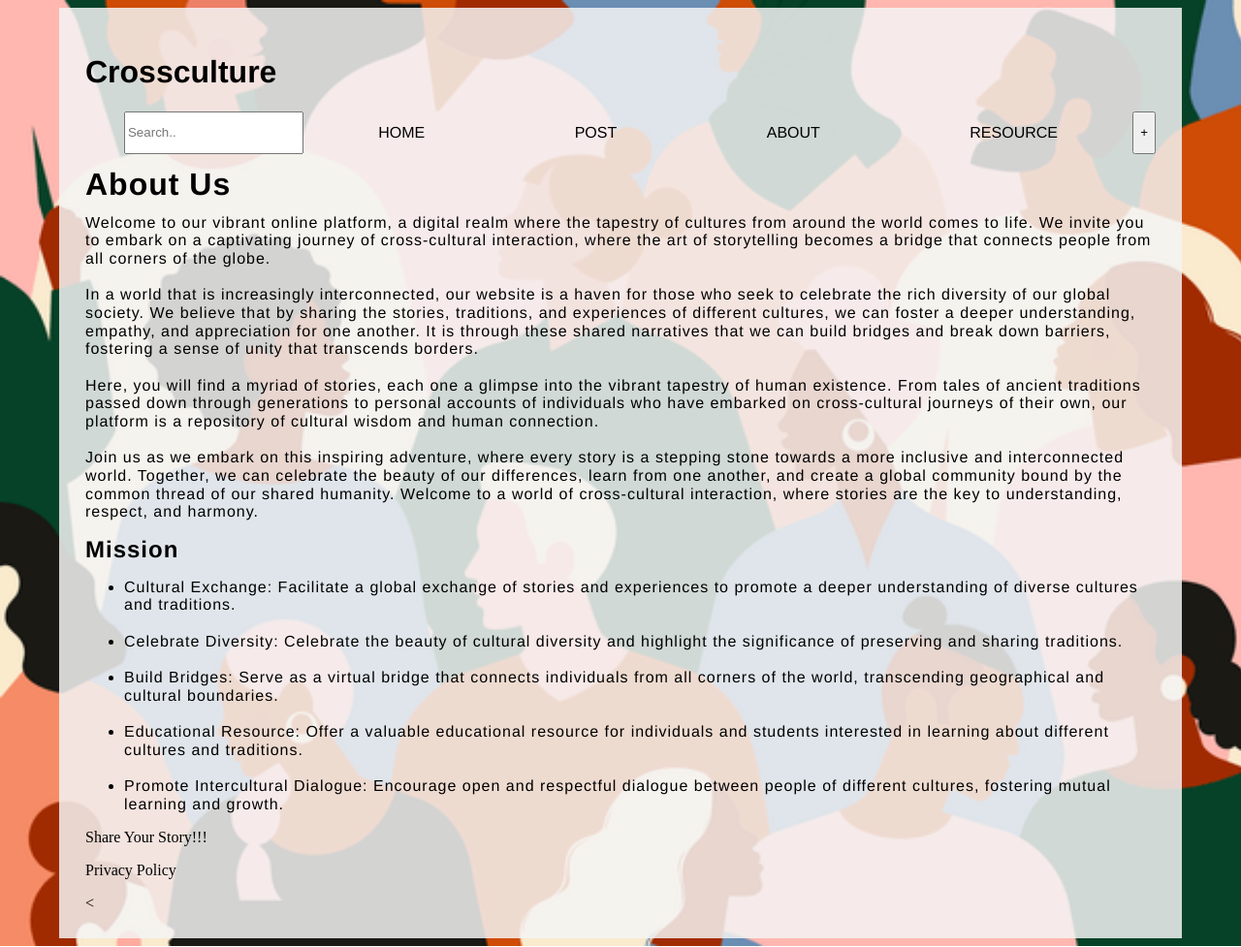
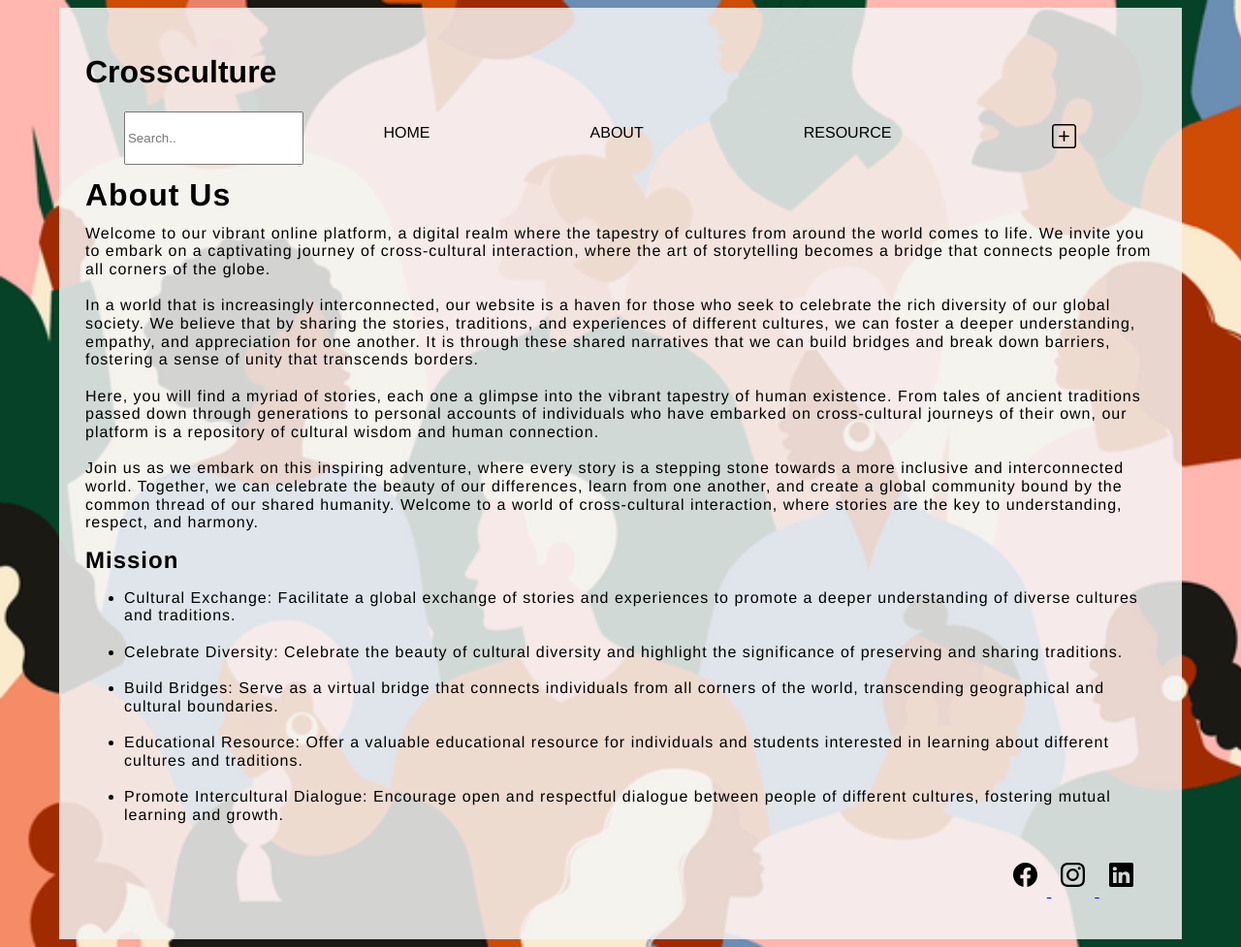
Before and after one commit to tiazheng04/Whack-2023, a plain HTML site: page about/about.html in a window 1280 px wide. Shown: the whole page at 97% size. Drawn offline with Linux system fonts and the light colour scheme.

Commit message:
css stylechanges

```diff
--- a/about/about.css
+++ b/about/about.css
@@ -50,3 +50,24 @@ nav ul a:link{
     padding:10pt;
 
 }
+
+footer{
+    display: flex;
+    justify-content: right;
+    align-items: right;
+    font-family:"Helvetica";
+    color:black;
+    text-decoration:none;
+    padding:10pt;
+}
+
+#socialMedia img{
+    width : 25px;
+    height : 25px;
+    margin : 10px;
+}
+
+nav img{
+    width : 25px;
+    height : 25px;
+}
--- a/about/about.html
+++ b/about/about.html
@@ -14,19 +14,18 @@
         <nav>
             <ul>
                 <input type="text" placeholder="Search..">
-                <a href="index.html">
+                <a href="../home/index.html">
                     <li>HOME</li>
                 </a>
-                <a href="post.html">
-                    <li>POST</li>
-                </a>
-                <a href="about.html">
+                <a href="../about/about.html">
                     <li>ABOUT</li>
                 </a>
-                <a href="resource.html">
+                <a href="../resource/resource.html">
                     <li>RESOURCE</li>
                 </a>
-                <button>+</button>
+                <a href="../post/post.html">
+                    <img src="../postbutton.svg" />
+                </a>
             </ul>
         </nav>
         <div class="ABOUTUS">
@@ -55,10 +54,17 @@
             </ul>
         </div>
         <footer>
-
-            <p>Share Your Story!!!</p>
-            <p>Privacy Policy</p>
-            <
+            <section id="socialMedia">
+                <a href="https://www.facebook.com" target="_blank">
+                    <img src="../facebook.svg"/>
+                </a>
+                <a href="https://www.instagram.com/" target="_blank">
+                    <img src="../instagram.svg"/>
+                </a>
+                <a href="https://www.linkedin.com/in/" target="_blank">
+                    <img src="../linkedin.svg"/>
+                </a>
+            </section>
 
         </footer>
     </div>
--- a/home/index.css
+++ b/home/index.css
@@ -16,3 +16,23 @@ nav ul a:link{
     padding:10pt;
 
 }
+
+footer{
+    display: flex;
+    justify-content: right;
+    align-items: right;
+    font-family:"Helvetica";
+    color:black;
+    text-decoration:none;
+    padding:10pt;
+}
+
+#socialMedia img{
+    width : 25px;
+    height : 25px;
+    margin : 10px;
+}
+nav img{
+    width : 25px;
+    height : 25px;
+}
--- a/post/post.css
+++ b/post/post.css
@@ -16,3 +16,22 @@ nav ul a:link{
     padding:10pt;
 
 }
+footer{
+    display: flex;
+    justify-content: right;
+    align-items: right;
+    font-family:"Helvetica";
+    color:black;
+    text-decoration:none;
+    padding:10pt;
+}
+
+#socialMedia img{
+    width : 25px;
+    height : 25px;
+    margin : 10px;
+}
+nav img{
+    width : 25px;
+    height : 25px;
+}
--- a/resource/resource.css
+++ b/resource/resource.css
@@ -16,3 +16,24 @@ nav ul a:link{
     padding:10pt;
 
 }
+
+footer{
+    display: flex;
+    justify-content: right;
+    align-items: right;
+    font-family:"Helvetica";
+    color:black;
+    text-decoration:none;
+    padding:10pt;
+}
+
+#socialMedia img{
+    width : 25px;
+    height : 25px;
+    margin : 10px;
+}
+
+nav img{
+    width : 25px;
+    height : 25px;
+}
```
Also changed, not shown: home/index.html (+23 -6 lines), post/post.html (+22 -6 lines), resource/resource.html (+22 -6 lines), facebook.svg (added), instagram.svg (added), linkedin.svg (added), postbutton.svg (added).
